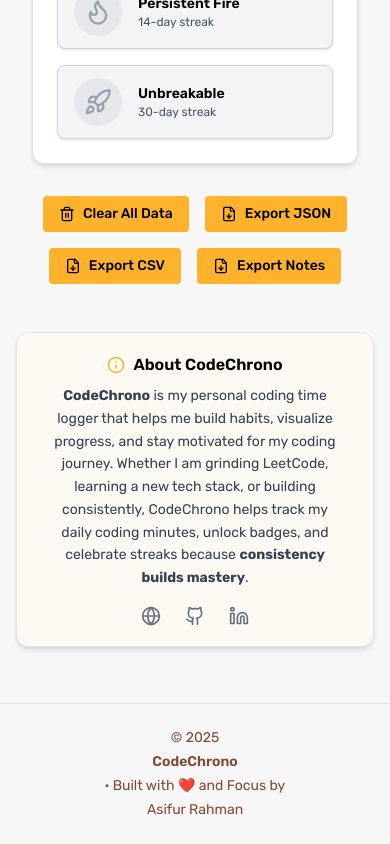
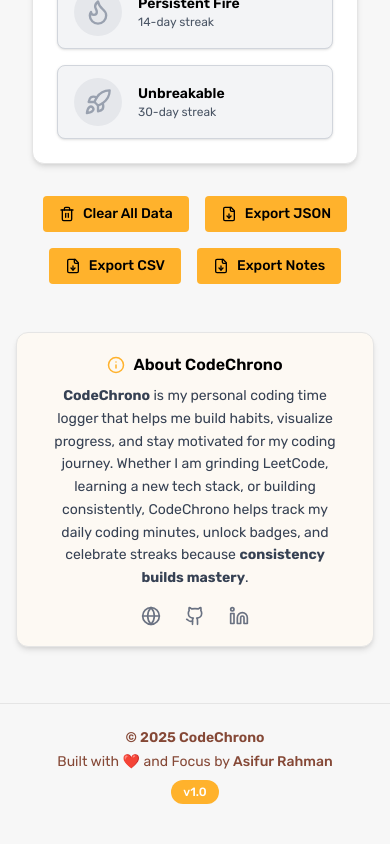
Before and after one commit to asifrahman2003/CodeChrono, a React (Vite) app in the folder frontend/: page / in a window 390 px wide. Shown: the part 2357-3201 px from the top of the page. Built offline with nearby package versions, Linux system fonts and the light colour scheme.

Commit message:
added version in footer and fixed it for mobile view

```diff
--- a/frontend/src/components/Footer.jsx
+++ b/frontend/src/components/Footer.jsx
@@ -10,18 +10,22 @@
       transition={{ duration: 0.6, ease: 'easeOut' }}
       className="w-full text-center text-sm text-[var(--chrono-secondary)] py-6 mt-auto border-t border-neutral-200 px-4"
     >
-      <p className="flex flex-col sm:flex-row justify-center items-center gap-1 sm:gap-2">
-        &copy; {new Date().getFullYear()}
-        <span className="font-semibold">CodeChrono</span> · Built with ❤️ and Focus by{' '}
+      <p className="font-semibold">&copy; {new Date().getFullYear()} CodeChrono</p>
+
+      <p className="mt-1">
+        Built with <span role="img" aria-label="love">❤️</span> and Focus by{' '}
         <a
           href="https://www.iamasiff.com"
           target="_blank"
           rel="noopener noreferrer"
-          className="hover:text-[var(--chrono-primary)] transition"
+          className="hover:text-[var(--chrono-primary)] transition font-medium"
         >
-        Asifur Rahman
+          Asifur Rahman
         </a>
       </p>
+      <div className="inline-block bg-[var(--chrono-primary)] text-white text-xs font-medium px-3 mt-2 py-1 rounded-full">
+          v1.0
+        </div>
     </motion.footer>
   );
 }
```
